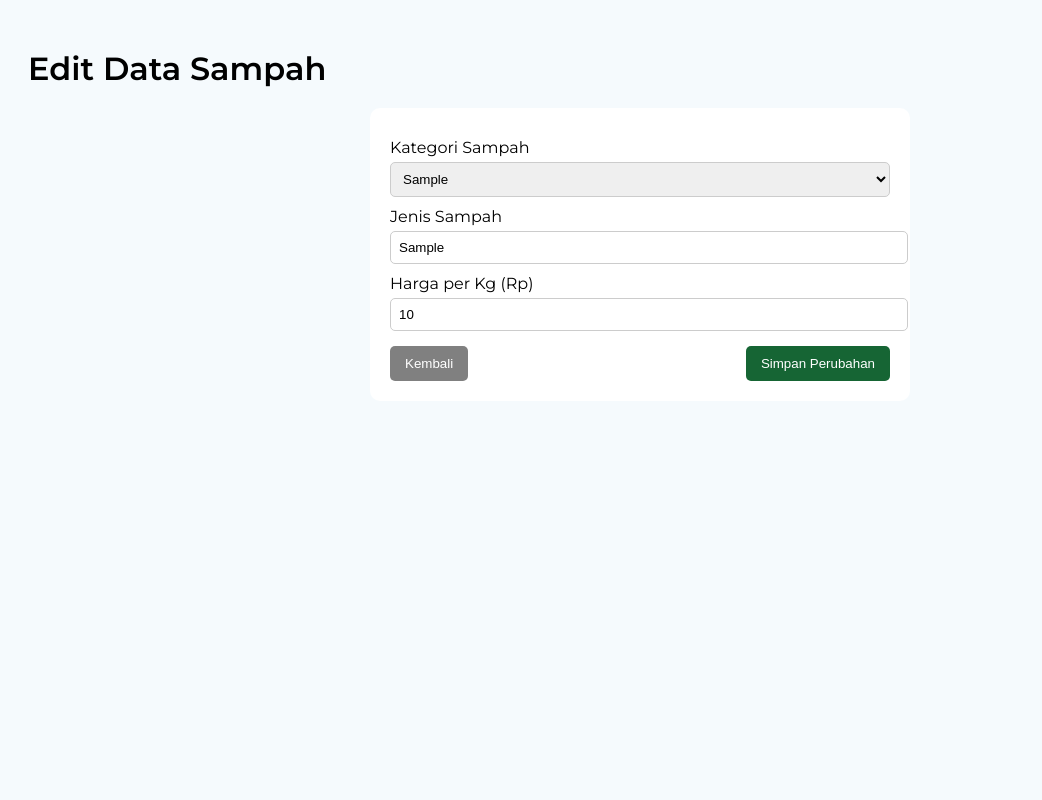
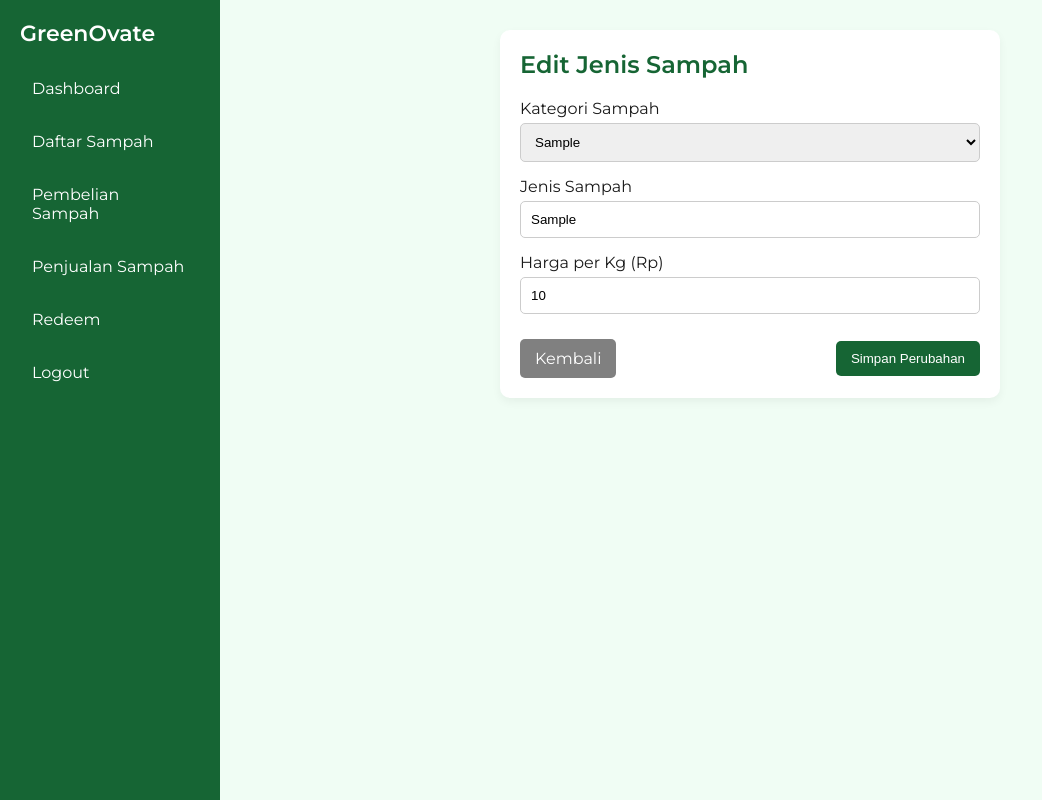
Before and after one commit to DimasRizky21/BankSampah, a PHP site: page /admin/edit_sampah.php?id=1 in a window 1280 px wide. Shown: the whole page, without its empty margins (0-1042 px from the left). Run offline with PHP 8.4, Linux system fonts and the light colour scheme; the visitor is signed in with stand-in values (Sample User, id 1); tables that the repository leaves empty or names only in its code hold one stand-in row (values such as "Sample post").

Commit message:
tampilan edit sampah

```diff
--- a/admin/edit_sampah.php
+++ b/admin/edit_sampah.php
@@ -1,18 +1,15 @@
 <?php
 include '../koneksi.php';
 
-if (!isset($_GET['id'])) {
-    echo "ID tidak ditemukan.";
+if (!isset($_GET['id']) || !is_numeric($_GET['id'])) {
+    header("Location: jenis_sampah.php");
     exit;
 }
 
-$id = $_GET['id'];
+$id = intval($_GET['id']);
 
-// Ambil data sampah untuk form edit
-$query = "
-    SELECT * FROM sampah
-    WHERE id = '$id'
-";
+// Ambil data sampah
+$query = "SELECT * FROM sampah WHERE id = $id";
 $result = mysqli_query($koneksi, $query);
 $data = mysqli_fetch_assoc($result);
 
@@ -21,78 +18,185 @@ if (!$data) {
     exit;
 }
 
-// Jika form disubmit
+// Proses update jika form disubmit
 if ($_SERVER["REQUEST_METHOD"] == "POST") {
-    $kategori_id = $_POST['kategori_id'];
-    $jenis_sampah = $_POST['jenis_sampah'];
-    $harga_per_kg = $_POST['harga_per_kg'];
+    $kategori_id = intval($_POST['kategori_id']);
+    $jenis_sampah = mysqli_real_escape_string($koneksi, $_POST['jenis_sampah']);
+    $harga_per_kg = intval($_POST['harga_per_kg']);
 
     $update = "
         UPDATE sampah
-        SET kategori_id = '$kategori_id', jenis_sampah = '$jenis_sampah', harga_per_kg = '$harga_per_kg'
-        WHERE id = '$id'
+        SET kategori_id = '$kategori_id',
+            jenis_sampah = '$jenis_sampah',
+            harga_per_kg = '$harga_per_kg'
+        WHERE id = $id
     ";
-    $result = mysqli_query($koneksi, $update);
 
-    if ($result) {
+    if (mysqli_query($koneksi, $update)) {
         header("Location: jenis_sampah.php?status=sukses_edit");
-        exit();
+        exit;
     } else {
         echo "Gagal mengubah data: " . mysqli_error($koneksi);
     }
 }
+
+// Ambil semua kategori untuk dropdown
+$kategori_query = mysqli_query($koneksi, "SELECT * FROM kategori_sampah ORDER BY kategori ASC");
 ?>
 
 <!DOCTYPE html>
-<html lang="en">
+<html lang="id">
+
 <head>
-<meta charset="UTF-8">
-<meta name="viewport" content="width=device-width, initial-scale=1">
-<title>Edit Sampah - GreenOvate</title>
-<link href="https://fonts.googleapis.com/css2?family=Montserrat:wght@400;600&display=swap" rel="stylesheet">
+    <meta charset="UTF-8" />
+    <meta name="viewport" content="width=device-width, initial-scale=1.0" />
+    <title>Edit Jenis Sampah | GreenOvate</title>
+    <link href="https://fonts.googleapis.com/css2?family=Montserrat:wght@400;600&display=swap" rel="stylesheet" />
     <style>
-    body { font-family: 'Montserrat', sans-serif; background-color: #f5fafd; padding: 20px; }
-    h1 { margin-bottom: 20px; }
-    form { background: #fff; padding: 20px; border-radius: 10px; max-width: 500px; margin: auto; }
-    label { display: block; margin-top: 10px; }
-    input, select { width: 100%; padding: 8px; margin-top: 5px; border-radius: 5px; border: 1px solid #ccc; }
-    button { margin-top: 15px; padding: 10px 15px; background-color: #166534; color: white; border: none; border-radius: 5px; cursor: pointer; }
-    button:hover { background-color: #1b7c4d; }
+        * {
+            box-sizing: border-box;
+            margin: 0;
+            padding: 0;
+        }
+
+        body {
+            font-family: 'Montserrat', sans-serif;
+            background-color: #f5fafd;
+            color: #1a1a1a;
+            display: flex;
+        }
+
+        .sidebar {
+            width: 220px;
+            background-color: #166534;
+            padding: 20px;
+            box-shadow: 2px 0 10px rgba(0, 0, 0, 0.05);
+            height: 100vh;
+            color: #fff;
+        }
+
+        .sidebar h2 {
+            font-size: 22px;
+            margin-bottom: 20px;
+        }
+
+        .sidebar nav a {
+            display: block;
+            padding: 12px;
+            margin-bottom: 10px;
+            text-decoration: none;
+            color: #fff;
+            border-radius: 8px;
+            transition: 0.3s;
+            cursor: pointer;
+        }
+
+        .sidebar nav a:hover {
+            background-color: #1b7c4d;
+        }
+
+        .main {
+            flex: 1;
+            padding: 30px;
+            background-color: #f0fdf4;
+        }
+
+        .form-container {
+            background: #fff;
+            padding: 20px;
+            border-radius: 10px;
+            max-width: 500px;
+            margin: 0 auto;
+            box-shadow: 0 4px 10px rgba(0, 0, 0, 0.05);
+        }
+
+        .form-container h2 {
+            margin-bottom: 20px;
+            color: #166534;
+        }
+
+        label {
+            display: block;
+            margin-bottom: 5px;
+            color: #1a1a1a;
+        }
+
+        input,
+        select {
+            width: 100%;
+            padding: 10px;
+            margin-bottom: 15px;
+            border: 1px solid #ccc;
+            border-radius: 5px;
+        }
+
+        .button-group {
+            display: flex;
+            justify-content: space-between;
+            align-items: center;
+            margin-top: 10px;
+        }
+
+        .btn {
+            padding: 10px 15px;
+            border: none;
+            border-radius: 5px;
+            cursor: pointer;
+            color: white;
+            text-decoration: none;
+            text-align: center;
+        }
+
+        .btn-back {
+            background: grey;
+        }
+
+        .btn-submit {
+            background: #166534;
+        }
     </style>
 </head>
+
 <body>
+    <aside class="sidebar">
+        <h2>GreenOvate</h2>
+        <nav>
+            <a href="dashboard.php">Dashboard</a>
+            <a href="jenis_sampah.php">Daftar Sampah</a>
+            <a href="beli_sampah.php">Pembelian Sampah</a>
+            <a href="jual_sampah.php">Penjualan Sampah</a>
+            <a href="redeem.php">Redeem</a>
+            <a href="logout.php">Logout</a>
+        </nav>
+    </aside>
 
-<h1>Edit Data Sampah</h1>
-
+    <main class="main">
+        <div class="form-container">
+            <h2>Edit Jenis Sampah</h2>
             <form method="POST">
                 <label for="kategori_id">Kategori Sampah</label>
                 <select name="kategori_id" id="kategori_id" required>
-        <?php
-        $kategori_query = mysqli_query($koneksi, "SELECT * FROM kategori_sampah");
-        while ($kategori = mysqli_fetch_assoc($kategori_query)) {
-            $selected = ($kategori['id'] == $data['kategori_id']) ? 'selected' : '';
-            echo "<option value='{$kategori['id']}' $selected>{$kategori['kategori']}</option>";
-        }
-        ?>
+                    <option value="" disabled selected>Pilih Kategori</option>
+                    <?php while ($kategori = mysqli_fetch_assoc($kategori_query)): ?>
+                        <option value="<?= $kategori['id'] ?>" <?= ($kategori['id'] == $data['kategori_id']) ? 'selected' : '' ?>>
+                            <?= htmlspecialchars($kategori['kategori']) ?>
+                        </option>
+                    <?php endwhile; ?>
                 </select>
 
                 <label for="jenis_sampah">Jenis Sampah</label>
-    <input type="text" name="jenis_sampah" id="jenis_sampah" value="<?php echo $data['jenis_sampah']; ?>" required>
+                <input type="text" name="jenis_sampah" id="jenis_sampah" value="<?= htmlspecialchars($data['jenis_sampah']) ?>" required>
 
                 <label for="harga_per_kg">Harga per Kg (Rp)</label>
-    <input type="number" name="harga_per_kg" id="harga_per_kg" value="<?php echo $data['harga_per_kg']; ?>" required>
+                <input type="number" name="harga_per_kg" id="harga_per_kg" value="<?= $data['harga_per_kg'] ?>" required>
 
-    <div style="display: flex; justify-content: space-between;">
-      <button type="button" style="padding: 10px 15px; background: grey; color: white; border: none; border-radius: 5px;" onclick="window.location.href='jenis_sampah.php'">
-          Kembali
-      </button>
+                <div class="button-group">
+                    <a href="jenis_sampah.php" class="btn btn-back">Kembali</a>
+                    <button type="submit" class="btn btn-submit">Simpan Perubahan</button>
+                </div>
+            </form>
+        </div>
+    </main>
+</body>
 
-      <button type="submit" style="padding: 10px 15px; background: #166534; color: white; border: none; border-radius: 5px;">
-          Simpan Perubahan
-      </button>
-    </div>
-
-</form>
-
-</body>
 </html>
--- a/admin/login_process.php
+++ b/admin/login_process.php
@@ -1,8 +1,8 @@
 <?php
 session_start();
-$host = "localhost";
+$host = "localhost:3307";
 $user = "root";
-$pass = "root";
+$pass = "";
 $db   = "banksampah";
 
 // Koneksi ke database
--- a/koneksi.php
+++ b/koneksi.php
@@ -1,5 +1,5 @@
 <?php
-$koneksi = mysqli_connect("localhost", "root", "root", "banksampah");
+$koneksi = mysqli_connect("localhost:3307", "root", "", "banksampah");
 if (!$koneksi) {
     die("Koneksi database gagal: " . mysqli_connect_error());
 }
```
Lines whose indentation alone changed are shown as unchanged.
